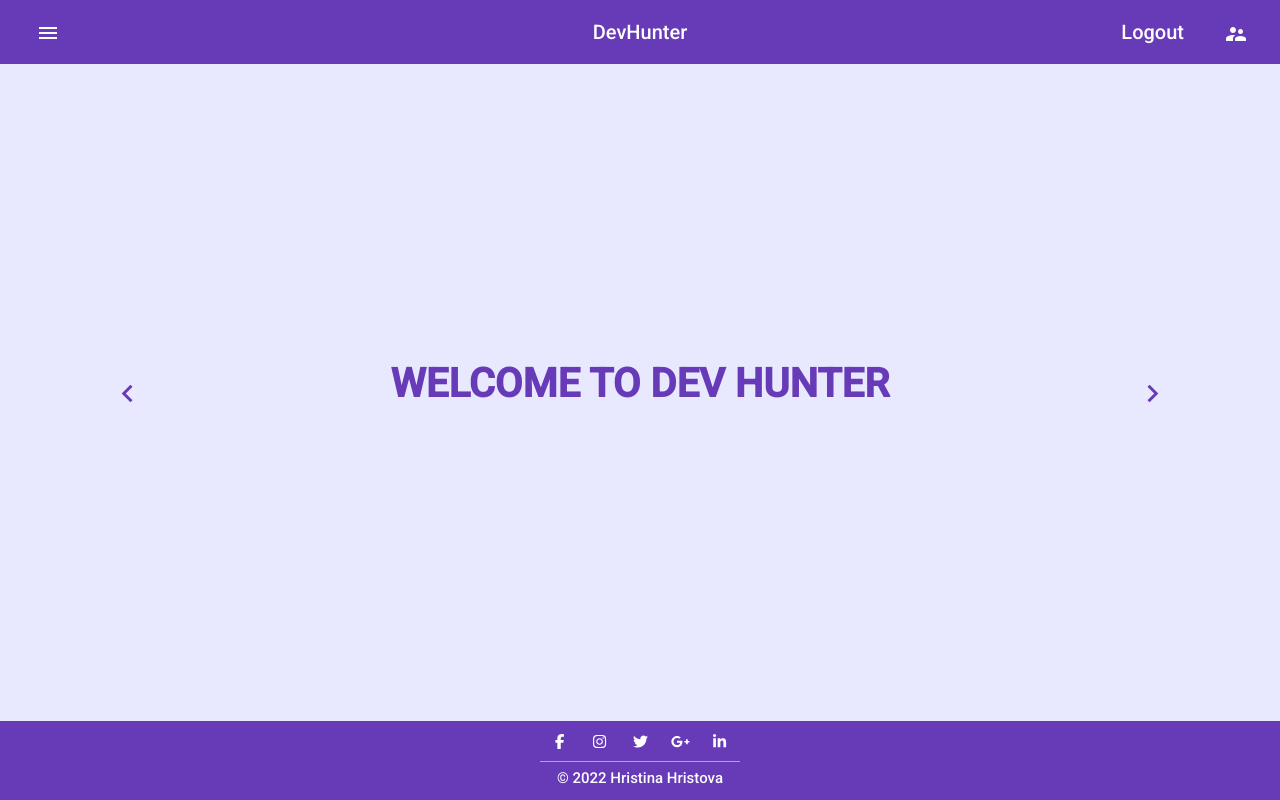
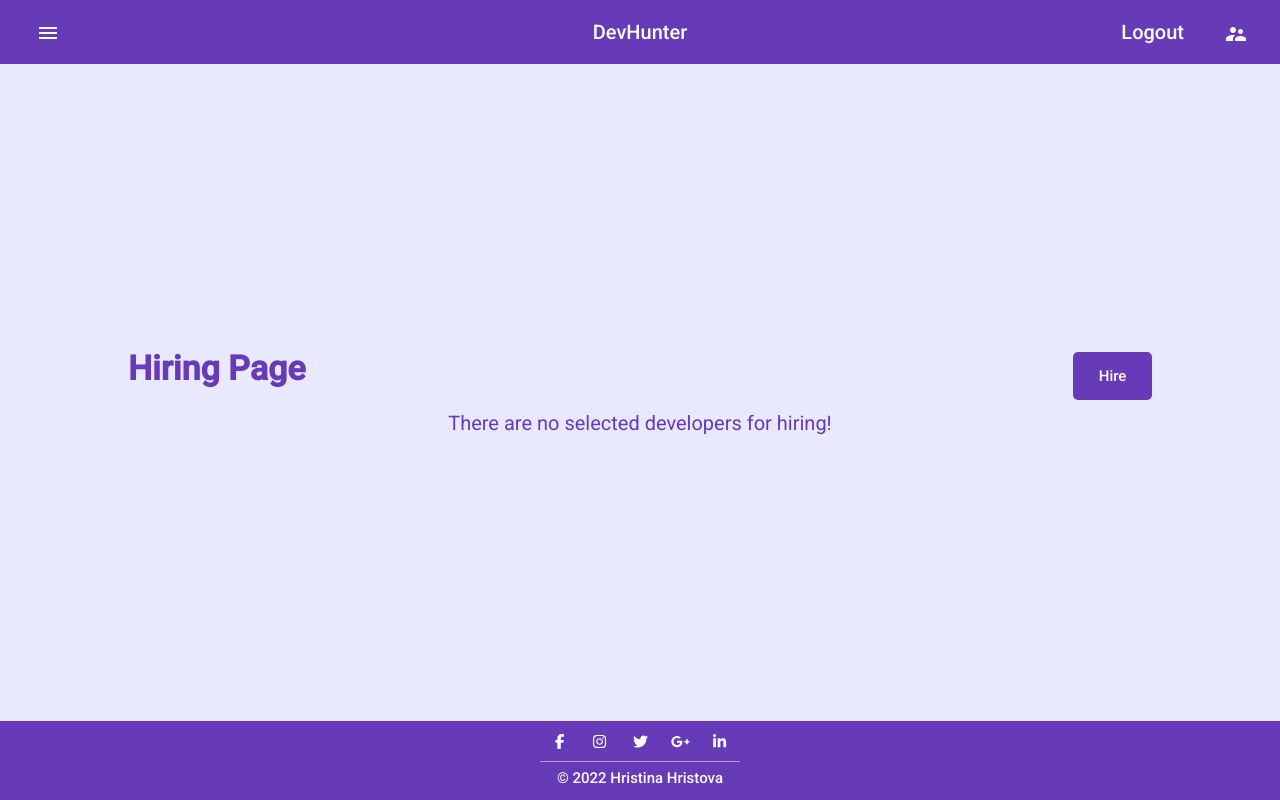
Before and after one commit to craftina/dev-hunter, an Angular app in the folder dev-hunter/: page /hiring in a window 1280 px wide. Before the commit this address led to /home. Built offline with nearby package versions, Linux system fonts and the light colour scheme; data requests are answered from the project's data file; sample sign-in values are in the browser's storage.

Commit message:
Adding hiring component,route and guard

```diff
--- a/dev-hunter/api/routes.json
+++ b/dev-hunter/api/routes.json
@@ -1,5 +1,6 @@
 {
     "locations": 660,
     "technologies": 660,
-    "developers": 660
+    "developers": 660,
+    "hiring": 660
 }
--- a/dev-hunter/src/app/header/header.component.html
+++ b/dev-hunter/src/app/header/header.component.html
@@ -36,7 +36,7 @@
             <button mat-button matLine (click)="onLogout()">
                 Logout
             </button>
-            <a mat-button>
+            <a mat-button routerLink="hiring">
                 <mat-icon>supervisor_account</mat-icon>
             </a>
         </div>
--- /dev/null
+++ b/dev-hunter/src/app/main/components/hiring/hiring-card/hiring-card.component.html
@@ -0,0 +1 @@
+<p>hiring-card works!</p>
--- /dev/null
+++ b/dev-hunter/src/app/main/components/hiring/hiring-card/hiring-card.component.ts
@@ -0,0 +1,15 @@
+import { Component, OnInit } from '@angular/core';
+
+@Component({
+  selector: 'app-hiring-card',
+  templateUrl: './hiring-card.component.html',
+  styleUrls: ['./hiring-card.component.css']
+})
+export class HiringCardComponent implements OnInit {
+
+  constructor() { }
+
+  ngOnInit(): void {
+  }
+
+}
--- /dev/null
+++ b/dev-hunter/src/app/main/components/hiring/hiring.component.css
@@ -0,0 +1,35 @@
+#hiring-heading {
+    display: flex;
+    justify-content: space-between;
+    margin-bottom: 1vw;
+}
+
+h1 {
+    color: rgba(103, 58, 183);
+    font-size: 34px;
+    font-weight: 700;
+}
+
+button {
+    padding: 0.5vw 2vw;
+    background-color: rgba(103, 58, 183);
+    color: #fff;
+    font-size: 15px;
+    border-radius: 5px;
+    border: none;
+}
+
+app-technology-card {
+    width: 100%;
+    height: 100%;
+}
+
+.empty {
+    text-align: center;
+    color: rgba(103, 58, 183);
+    font-size: 20px;
+}
+
+mat-spinner {
+    margin: auto;
+}
--- /dev/null
+++ b/dev-hunter/src/app/main/components/hiring/hiring.component.html
@@ -0,0 +1,22 @@
+<div id="hiring-page">
+    <div id="hiring-heading">
+        <h1>Hiring Page</h1>
+        <button mat-button>Hire</button>
+    </div>
+    <div class="spinner" *ngIf="loading; else hiring_content">
+        <mat-spinner></mat-spinner>
+    </div>
+    <ng-template #hiring_content>
+        <div class="empty" *ngIf="!hirings || hirings.length === 0; else selected_develovers">
+            There are no selected developers for hiring!
+        </div>
+        <ng-template #selected_develovers>
+            <mat-list>
+                <mat-list-item  *ngFor="let hiring of hirings">
+
+                    Hello
+                </mat-list-item>
+            </mat-list>
+        </ng-template>
+    </ng-template>
+</div>
--- /dev/null
+++ b/dev-hunter/src/app/main/components/hiring/hiring.component.ts
@@ -0,0 +1,34 @@
+import { Component, OnInit } from '@angular/core';
+import { finalize, take } from 'rxjs';
+import { Hiring } from '../../interfaces/hiring.interface';
+import { HiringService } from '../../services/hiring.service';
+
+@Component({
+  selector: 'app-hiring',
+  templateUrl: './hiring.component.html',
+  styleUrls: ['./hiring.component.css']
+})
+export class HiringComponent implements OnInit {
+
+  hirings!: Hiring[];
+  loading: boolean = true;
+
+  constructor(
+    private hiringService: HiringService,
+    // private router: Router,
+    // private dialog: MatDialog
+  ) { }
+
+  ngOnInit(): void {
+    this.hiringService.getAllHirings$()
+      .pipe(
+        finalize(() => this.loading = false),
+        take(1)
+      ).subscribe({
+        next: ((resp: Hiring[]) => {
+          this.hirings = resp;
+        })
+      })
+  }
+
+}
--- a/dev-hunter/src/app/main/main-routing.module.ts
+++ b/dev-hunter/src/app/main/main-routing.module.ts
@@ -8,6 +8,7 @@ import { TechnologyEditComponent } from './components/technologies/technology-ed
 import { DevelopersComponent } from './components/developers/developers.component';
 import { DeveloperEditComponent } from './components/developers/developer-edit/developer-edit.component';
 import { DeveloperProfileComponent } from './components/developers/developer-profile/developer-profile.component';
+import { HiringComponent } from './components/hiring/hiring.component';
 
 const routes: Route[] = [
   {
@@ -55,6 +56,10 @@ const routes: Route[] = [
         component: DeveloperEditComponent
       },
       {
+        path: 'hiring',
+        component: HiringComponent
+      },
+      {
         path: '',
         redirectTo: 'home',
         pathMatch: 'full'
--- /dev/null
+++ b/dev-hunter/src/app/main/services/hiring.service.ts
@@ -0,0 +1,21 @@
+import { HttpClient } from "@angular/common/http";
+import { Injectable } from "@angular/core";
+import { Observable } from "rxjs";
+import { environment } from "src/environments/environment";
+import { Hiring } from "../interfaces/hiring.interface";
+
+@Injectable({
+    providedIn: 'root'
+})
+export class HiringService {
+
+    private url = `${environment.apiUrl}/hirings`;
+
+    constructor(private http: HttpClient) {
+    }
+
+    getAllHirings$(): Observable<Hiring[]> {
+        return this.http.get<Hiring[]>(this.url);
+    }
+
+}
```
Also changed, not shown: dev-hunter/src/app/main/interfaces/hiring.interface.ts (added, +7 -0 lines), dev-hunter/src/app/main/main.module.ts (+8 -2 lines), dev-hunter/src/app/main/components/hiring/hiring-card/hiring-card.component.css (added), 2 other files (tests, documents, lock files or other folders).
